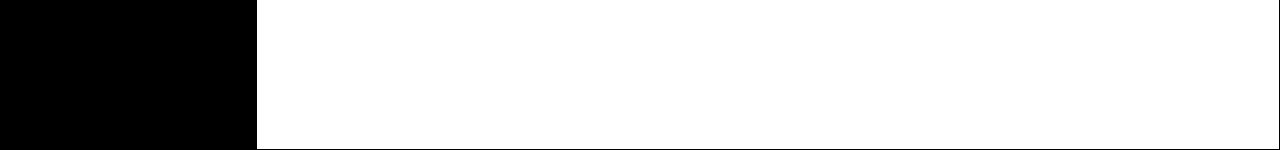
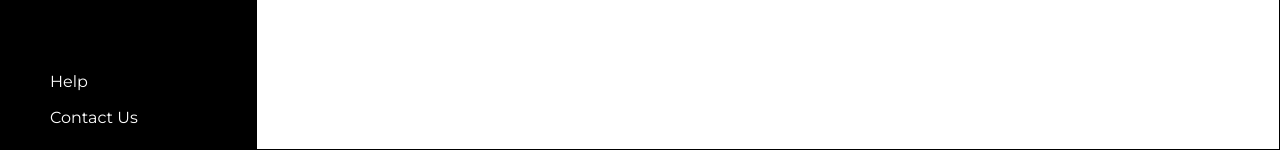
Before and after one commit to Avin008/Listed-Dashboard-Assignment, a Next.js app: page /dashboard in a window 1280 px wide. Shown: the part 650-800 px from the top of the page. Built offline with nearby package versions, Linux system fonts and the light colour scheme.

Commit message:
added: contact-menu component

```diff
--- a/src/app/dashboard/layout.tsx
+++ b/src/app/dashboard/layout.tsx
@@ -1,10 +1,11 @@
-import { Sidebar } from "@/components";
+import { ContactMenu, Sidebar } from "@/components";
 
 const DashboardLayout = ({ children }: { children: React.ReactElement }) => {
   return (
-    <main className="grid h-screen grid-cols-10">
+    <main className="relative grid h-screen grid-cols-10">
       <div className="col-span-2 bg-[#000000]">
         <Sidebar />
+        <ContactMenu />
       </div>
       <div className="col-span-8 border border-black"></div>
     </main>
--- /dev/null
+++ b/src/components/ContactOptions.tsx
@@ -0,0 +1,10 @@
+const ContactMenu = () => {
+  return (
+    <ul className="absolute bottom-5 flex flex-col gap-3 px-[50px] font-sans text-[16px] text-white">
+      <li>Help</li>
+      <li>Contact Us</li>
+    </ul>
+  );
+};
+
+export default ContactMenu;
--- a/src/components/index.ts
+++ b/src/components/index.ts
@@ -1,4 +1,5 @@
 import Brand from "./Brand";
+import ContactMenu from "./ContactOptions";
 import CreateAccountLink from "./CreateAccountLink";
 import FormHeading from "./FormHeading";
 import Sidebar from "./Sidebar";
@@ -14,4 +15,5 @@ export {
   SignInWithServices,
   FormHeading,
   Sidebar,
+  ContactMenu,
 };
```
